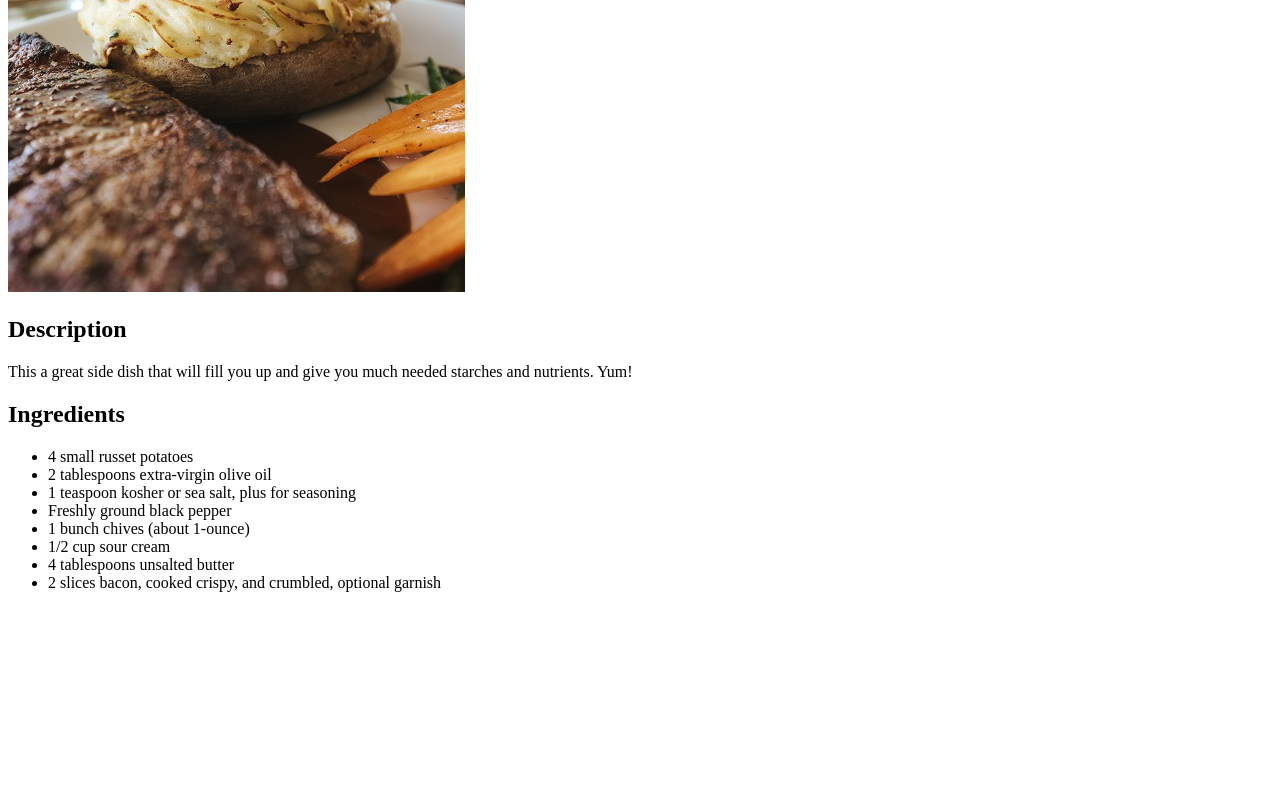
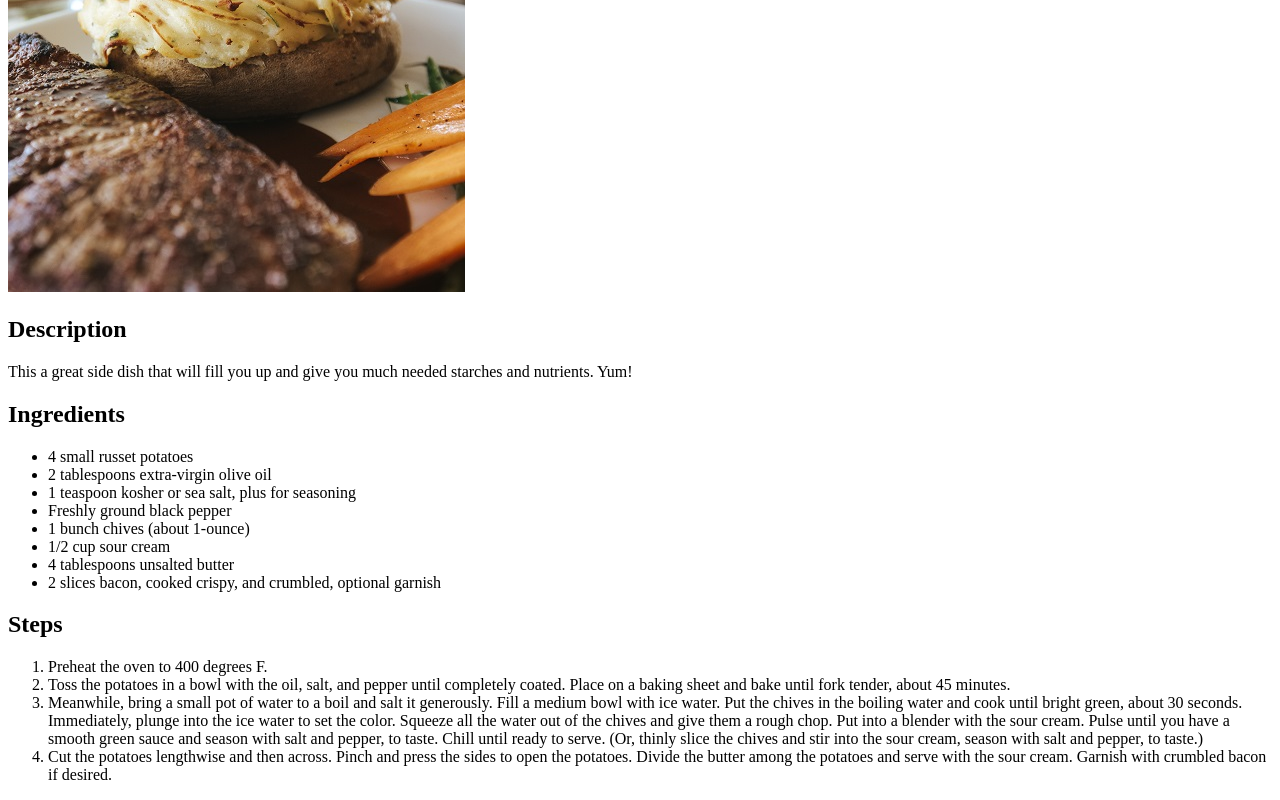
Before and after one commit to detinsley1s/odin-recipes, a plain HTML site: page recipes/bakedpotato.html in a window 1280 px wide. Shown: the part 360-1160 px from the top of the page. Before the commit the page ends 968 px from the top, so only its background shows below. Drawn offline with Linux system fonts and the light colour scheme.

Commit message:
Add recipe steps

```diff
--- a/recipes/bakedpotato.html
+++ b/recipes/bakedpotato.html
@@ -22,5 +22,24 @@
             <li>4 tablespoons unsalted butter</li>
             <li>2 slices bacon, cooked crispy, and crumbled, optional garnish</li>
         </ul>
+        <h2>Steps</h2>
+        <ol>
+            <li>Preheat the oven to 400 degrees F.</li>
+            <li>Toss the potatoes in a bowl with the oil, salt, and pepper until
+                completely coated. Place on a baking sheet and bake until fork
+                tender, about 45 minutes.</li>
+            <li>Meanwhile, bring a small pot of water to a boil and salt it
+                generously. Fill a medium bowl with ice water. Put the chives
+                in the boiling water and cook until bright green, about 30 seconds.
+                Immediately, plunge into the ice water to set the color. Squeeze
+                all the water out of the chives and give them a rough chop. Put into
+                a blender with the sour cream. Pulse until you have a smooth green
+                sauce and season with salt and pepper, to taste. Chill until ready to
+                serve. (Or, thinly slice the chives and stir into the sour cream,
+                season with salt and pepper, to taste.)</li>
+            <li>Cut the potatoes lengthwise and then across. Pinch and press the sides
+                to open the potatoes. Divide the butter among the potatoes and serve
+                with the sour cream. Garnish with crumbled bacon if desired.</li>
+        </ol>
     </body>
 </html>
```
